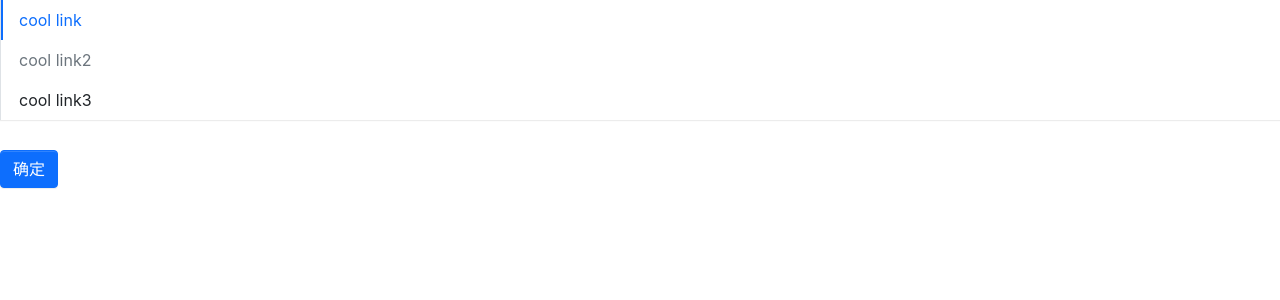
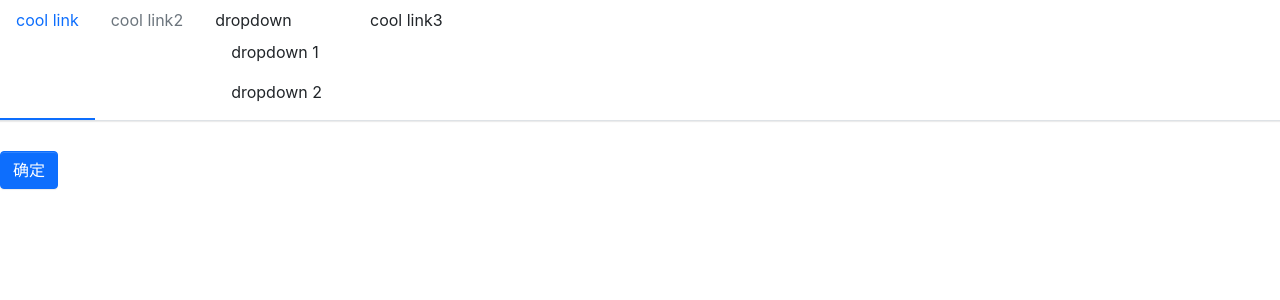
Before and after one commit to sktm4a1/mxp-design, a React (Create React App) app: page / in a window 1280 px wide. Shown: the top 300 px of the page. Built offline with nearby package versions, Linux system fonts and the light colour scheme.

Commit message:
feat(submenu): developing

```diff
--- a/src/App.tsx
+++ b/src/App.tsx
@@ -2,16 +2,19 @@ import React from "react";
 import Button from "./components/Button/button";
 import Menu from "./components/Menu/menu";
 import MenuItem from "./components/Menu/menuItem";
+import SubMenu from "./components/Menu/subMenu";
 
-function App() {
+export default function App() {
   return (
-    <div className="App">
-      <Menu defaultIndex={0} mode="vertical">
-        <MenuItem index={0}>cool link</MenuItem>
-        <MenuItem index={1} disabled>
-          cool link2
-        </MenuItem>
-        <MenuItem index={2}>cool link3</MenuItem>
+    <div className="App" data-testid="app">
+      <Menu>
+        <MenuItem>cool link</MenuItem>
+        <MenuItem disabled>cool link2</MenuItem>
+        <SubMenu title="dropdown">
+          <MenuItem>dropdown 1</MenuItem>
+          <MenuItem>dropdown 2</MenuItem>
+        </SubMenu>
+        <MenuItem>cool link3</MenuItem>
       </Menu>
       <Button
         btnType="primary"
@@ -24,5 +27,3 @@ function App() {
     </div>
   );
 }
-
-export default App;
--- a/src/components/Menu/_style.scss
+++ b/src/components/Menu/_style.scss
@@ -6,7 +6,7 @@
   margin-bottom: 30px;
   border-bottom: $menu-border-width solid $menu-border-color;
   box-shadow: $menu-box-shadow;
-  .mxp-menuItem {
+  .mxp-menu-item {
     padding: $menu-item-padding-y $menu-item-padding-x;
     cursor: pointer;
     transition: $menu-transition;
@@ -31,7 +31,7 @@
   flex-direction: column;
   border-bottom: 0px;
   border-left: $menu-border-width solid $menu-border-color;
-  .mxp-menuItem {
+  .mxp-menu-item {
     border-left: $menu-item-active-border-width solid transparent;
     &.is-active,
     &:hover {
@@ -40,3 +40,21 @@
     }
   }
 }
+.mxp-submenu-item {
+  position: relative;
+}
+.mxp-submenu {
+  list-style: none;
+  padding-left: 0;
+  white-space: nowrap;
+  .mxp-menu-item {
+    padding: $menu-item-padding-y $menu-item-padding-x;
+    cursor: pointer;
+    transition: $menu-transition;
+    color: $body-color;
+    &.is-active,
+    &:hover {
+      color: $menu-item-active-color !important;
+    }
+  }
+}
--- a/src/components/Menu/menu.tsx
+++ b/src/components/Menu/menu.tsx
@@ -22,6 +22,7 @@ const Menu: React.FC<MenuProps> = (props) => {
   const [curActive, setCurActive] = useState(defaultIndex);
   const classes = classNames("mxp-menu", className, {
     "menu-vertical": mode === "vertical",
+    "menu-horizontal": mode !== "vertical",
   });
   const handleClick = (index: number) => {
     setCurActive(index);
@@ -35,7 +36,10 @@ const Menu: React.FC<MenuProps> = (props) => {
     return React.Children.map(children, (child, index) => {
       const childElement =
         child as React.FunctionComponentElement<MenuItemProps>;
-      if (childElement.type.displayName === "MenuItem") {
+      if (
+        childElement.type.displayName === "MenuItem" ||
+        childElement.type.displayName === "SubMenu"
+      ) {
         return React.cloneElement(childElement, { index });
       } else {
         console.error("Warning:Menu only accept MenuItem as child");
--- a/src/components/Menu/menuItem.tsx
+++ b/src/components/Menu/menuItem.tsx
@@ -12,7 +12,7 @@ export interface MenuItemProps {
 const MenuItem: React.FC<MenuItemProps> = (props) => {
   const { disabled, className, style, children, index } = props;
   const context = useContext(MenuContext);
-  const classes = classNames("mxp-menuItem", className, {
+  const classes = classNames("mxp-menu-item", className, {
     "is-disabled": disabled,
     "is-active": context.index === index,
   });
--- /dev/null
+++ b/src/components/Menu/subMenu.tsx
@@ -0,0 +1,39 @@
+import React, { useContext } from "react";
+import classNames from "classnames";
+import { MenuContext } from "./menu";
+import { MenuItemProps } from "./menuItem";
+
+export interface SubMenuProps {
+  title: string;
+  index?: number;
+  className?: string;
+}
+
+const SubMenu: React.FC<SubMenuProps> = (props) => {
+  const { title, index, className, children } = props;
+  const context = useContext(MenuContext);
+  const classes = classNames("mxp-menu-item mxp-submenu-item", className, {
+    "is-active": context.index === index,
+  });
+  const renderChildren = () => {
+    const childrenComponent = React.Children.map(children, (child, index) => {
+      const childElement =
+        child as React.FunctionComponentElement<MenuItemProps>;
+      if (childElement.type.displayName === "MenuItem") {
+        return childElement;
+      } else {
+        console.error("Warning:SubMenu only accept MenuItem as child");
+      }
+    });
+    return <ul className="mxp-submenu">{childrenComponent}</ul>;
+  };
+  return (
+    <li key={index} className={classes}>
+      <div className="mxp-submenu-title">{title}</div>
+      {renderChildren()}
+    </li>
+  );
+};
+
+SubMenu.displayName = "SubMenu";
+export default SubMenu;
```
Also changed, not shown: 2 other files (tests, documents, lock files or other folders).
